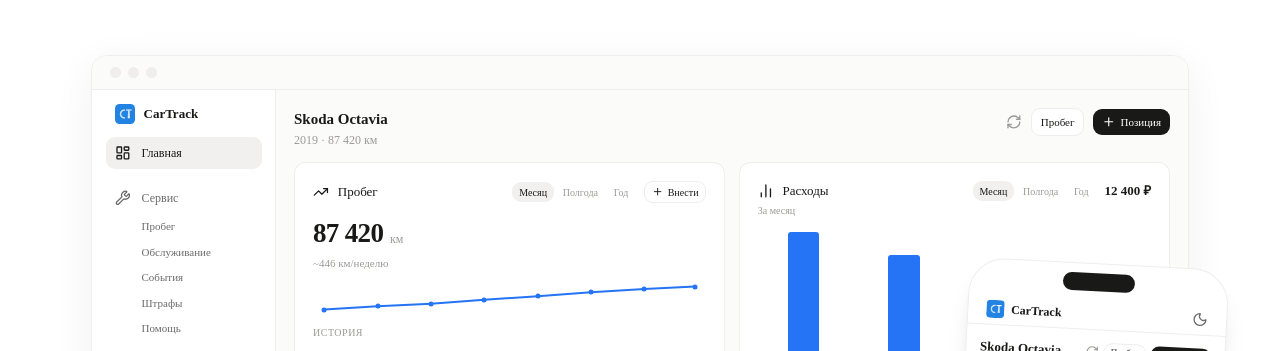
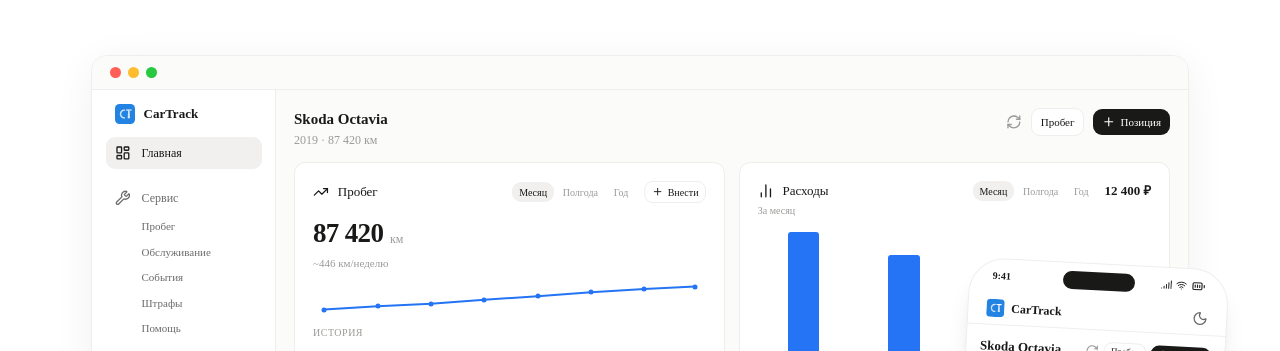
Before and after one commit to Xalunee/cartrack, a Next.js app: page / in a window 1280 px wide. Shown: the part 601-952 px from the top of the page. Built offline with nearby package versions, Linux system fonts and the light colour scheme.

Commit message:
feat(landing): update mockup icons

```diff
--- a/src/views/landing/ui/LandingPage.tsx
+++ b/src/views/landing/ui/LandingPage.tsx
@@ -111,11 +111,11 @@
           {/* Desktop: browser frame with phone overlapping bottom-right */}
           <div className="relative hidden md:block">
             <div className="overflow-hidden rounded-xl border border-[#EFEEEC] bg-white shadow-[0_8px_40px_rgba(0,0,0,0.06)]">
-              {/* Browser chrome bar */}
+              {/* Browser chrome bar со «светофором» macOS */}
               <div className="flex items-center gap-1.5 border-b border-[#EFEEEC] bg-[#FBFBFA] px-4 py-2.5">
-                <div className="h-2.5 w-2.5 rounded-full bg-[#EFEEEC]" />
-                <div className="h-2.5 w-2.5 rounded-full bg-[#EFEEEC]" />
-                <div className="h-2.5 w-2.5 rounded-full bg-[#EFEEEC]" />
+                <div className="h-2.5 w-2.5 rounded-full bg-[#FF5F57]" />
+                <div className="h-2.5 w-2.5 rounded-full bg-[#FEBC2E]" />
+                <div className="h-2.5 w-2.5 rounded-full bg-[#28C840]" />
               </div>
               <DesktopMockup />
             </div>
--- a/src/views/landing/ui/PhoneMockup.tsx
+++ b/src/views/landing/ui/PhoneMockup.tsx
@@ -1,4 +1,14 @@
-import { BarChart2, Moon, MoreHorizontal, Plus, RefreshCw, TrendingUp } from 'lucide-react'
+import {
+  BarChart2,
+  BatteryFull,
+  Moon,
+  MoreHorizontal,
+  Plus,
+  RefreshCw,
+  Signal,
+  TrendingUp,
+  Wifi,
+} from 'lucide-react'
 import { Logo } from '@shared/ui'
 import {
   chartColor,
@@ -38,11 +48,19 @@
 export function PhoneMockup() {
   return (
     <div className="w-[260px] rounded-[36px] border border-[#EFEEEC] bg-white shadow-xl">
-      {/* Dynamic island */}
-      <div className="mx-auto mt-2 h-4 w-16 rounded-full bg-[#191918]" />
+      {/* Status bar: время слева, индикаторы справа, островок по центру */}
+      <div className="relative flex items-center justify-between px-5 pt-2">
+        <span className="text-[10px] font-semibold text-[#191918]">9:41</span>
+        <div className="absolute left-1/2 h-4 w-16 -translate-x-1/2 rounded-full bg-[#191918]" />
+        <div className="flex items-center gap-1 text-[#191918]">
+          <Signal className="h-2.5 w-2.5" />
+          <Wifi className="h-2.5 w-2.5" />
+          <BatteryFull className="h-3 w-3" />
+        </div>
+      </div>
 
       {/* Top bar */}
-      <div className="mt-1.5 flex items-center justify-between border-b border-[#EFEEEC] px-4 py-1.5">
+      <div className="mt-2 flex items-center justify-between border-b border-[#EFEEEC] px-4 py-1.5">
         <div className="flex items-center gap-1.5">
           <Logo size={18} />
           <span className="text-[12px] font-semibold text-[#191918]">CarTrack</span>
```
